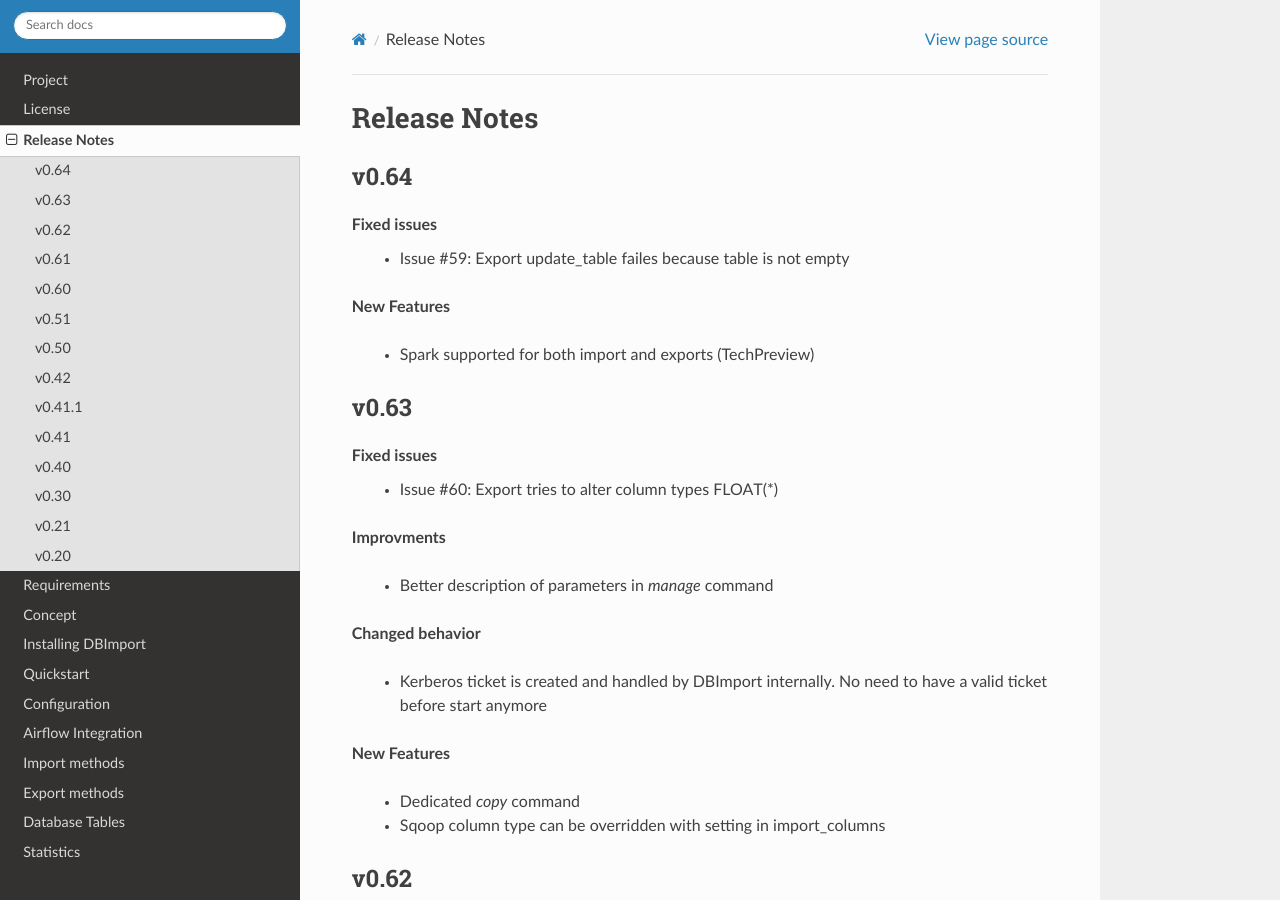
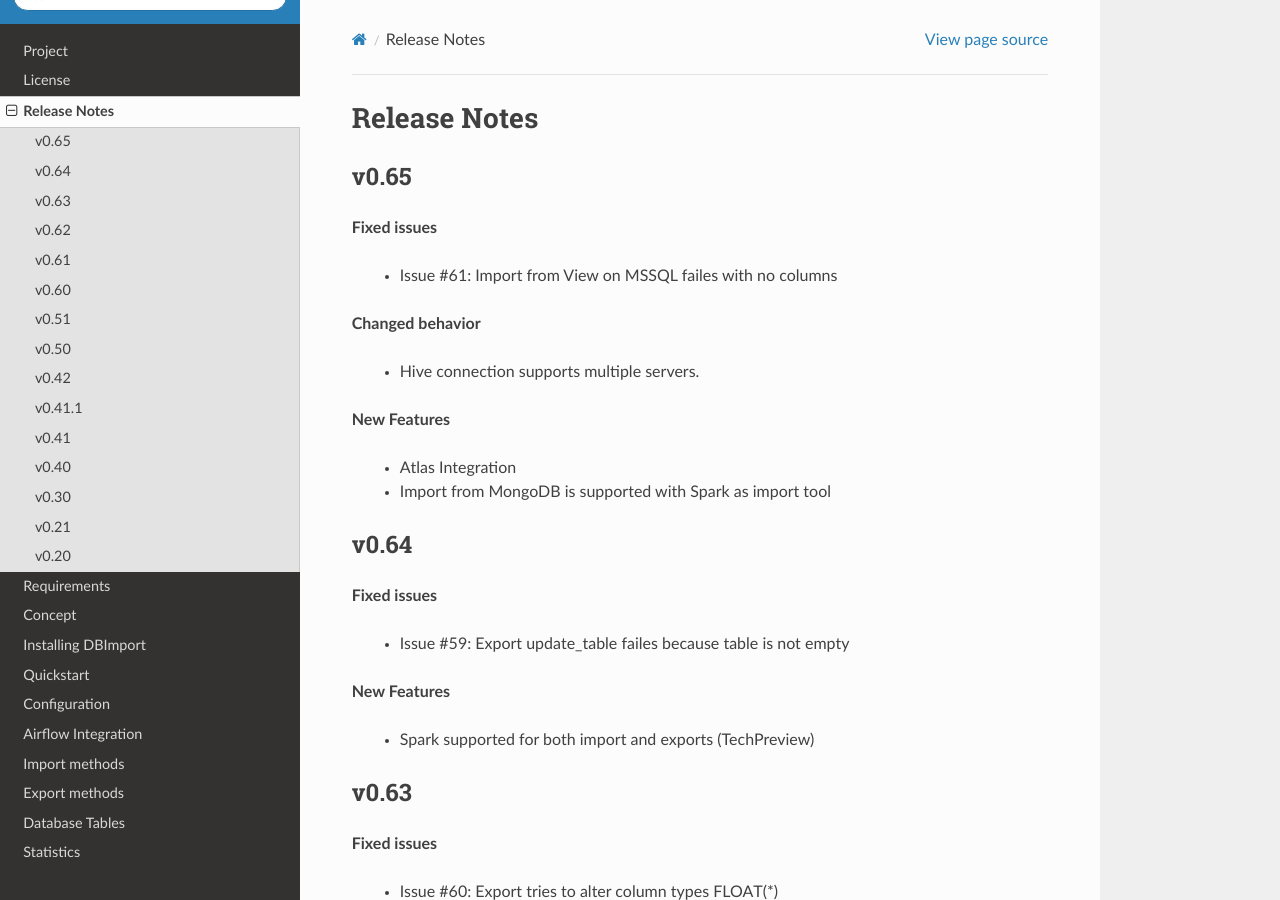
Before and after one commit to Middlecon/DBImport, a Sphinx documentation site: the page built from docs/release_notes.rst, in a window 1280 px wide and 900 px high. Built offline with Sphinx 7.4.7 and the Read the Docs theme 2.0.0, drawn with Linux system fonts in a browser that asks for light colours.

```diff
--- a/docs/release_notes.rst
+++ b/docs/release_notes.rst
@@ -1,10 +1,27 @@
 Release Notes
 =============
+
+v0.65
+------------------------------
+
+**Fixed issues**
+
+  - Issue #61: Import from View on MSSQL failes with no columns
+
+**Changed behavior**
+
+  - Hive connection supports multiple servers.
+
+**New Features**
+
+  - Atlas Integration
+  - Import from MongoDB is supported with Spark as import tool
 
 v0.64
 ------------------------------
 
 **Fixed issues**
+
   - Issue #59: Export update_table failes because table is not empty
 
 **New Features**
@@ -15,6 +32,7 @@ v0.63
 ------------------------------
 
 **Fixed issues**
+
   - Issue #60: Export tries to alter column types FLOAT(*)
 
 **Improvments**
```
Also changed, not shown: docs/install.rst (+7 -1 lines).
